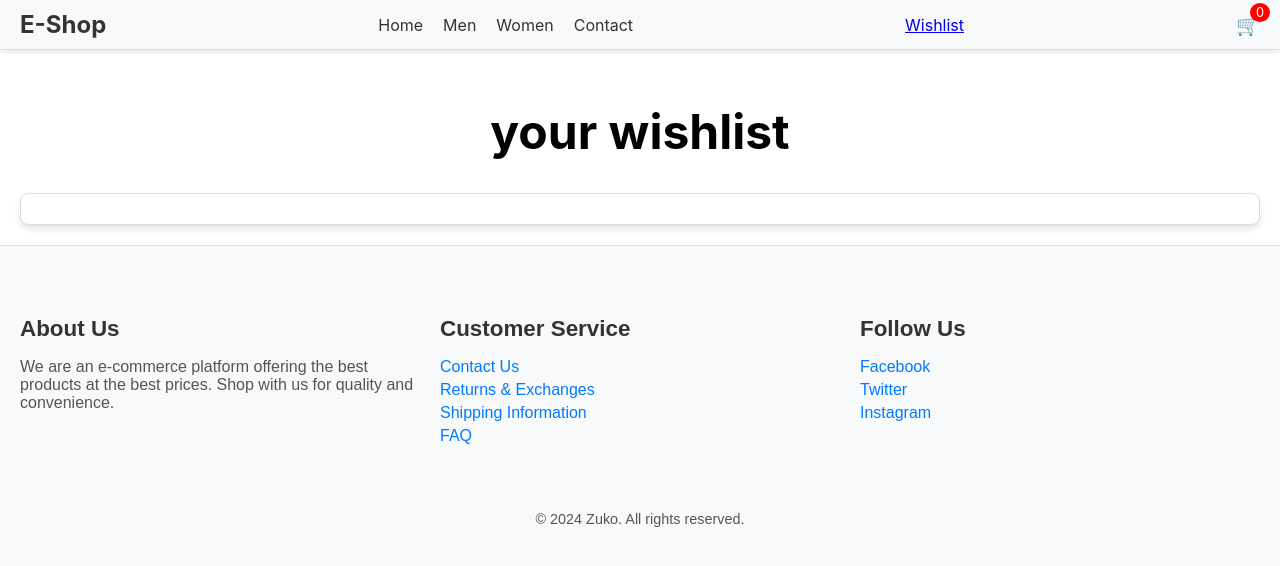
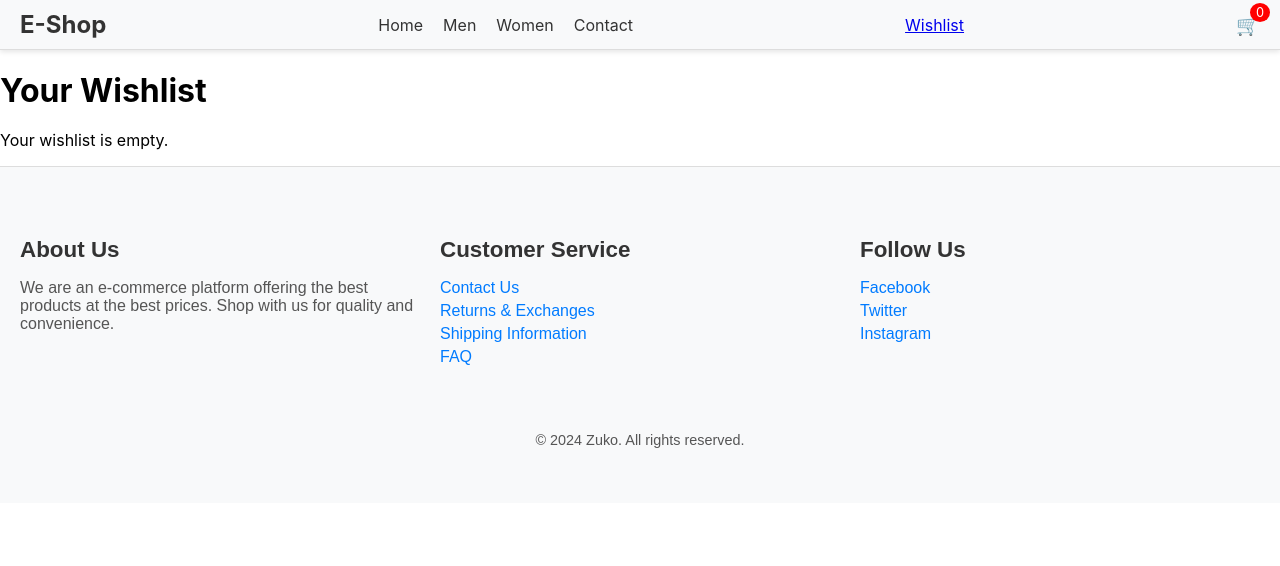
Before and after one commit to Merjina/Batch7, a React (Create React App) app in the folder e-commerce/: page /wishlist in a window 1280 px wide. Shown: the top 566 px of the page. Built offline with nearby package versions, Linux system fonts and the light colour scheme; the HTML template or start-up script is replaced by a standard one.

Commit message:
completed wishlist

```diff
--- a/e-commerce/src/components/Wishlist.jsx
+++ b/e-commerce/src/components/Wishlist.jsx
@@ -1,32 +1,32 @@
-import React, { useState } from 'react'
-import  '../styles/Wishlist.css';
-function Wishlist(wishliststate, setWishliststate) {
+import React from 'react';
+import '../styles/Wishlist.css';
 
-console.log(wishliststate)
+function Wishlist({ wishliststate }) { // Destructure wishliststate prop
   return (
-    <div className='wishlist-container'>
-      <h1>your wishlist</h1>
-      <div className='wishlist-card'>
-
-      </div>
-
-
-
-
+    <div className="wishlist-container">
+      <h1>Your Wishlist</h1>
+      {wishliststate.length === 0 ?
+        <p>Your wishlist is empty.</p>
+       : (
+        <div className="wishlist-grid">
+          {wishliststate.map((item) => (
+            <div key={item.id} className="wishlist-card">
+              <img src={item.image} alt={item.title} className="wishlist-image" />
+              <h2 className="wishlist-title">{item.title}</h2>
+              <p className="wishlist-price">Price: ${item.price.toFixed(2)}</p>
+              <p className="wishlist-category">Category: {item.category}</p>
+              <p className="wishlist-description">{item.description.length > 50
+    ? `${item.description.slice(0, 50)}...`
+    : item.description}</p>
+              <button className="wishlist-remove-button">
+                Remove from Wishlist
+              </button>
+            </div>
+          ))}
         </div>
-      )
-
-
-
-
-
-
-
-
-
-
-
-
+      )}
+    </div>
+  );
 }
 
-export default Wishlist
+export default Wishlist;
--- a/e-commerce/src/styles/Wishlist.css
+++ b/e-commerce/src/styles/Wishlist.css
@@ -1,12 +1,13 @@
-.wishlist-container {
+wishlist-container {
   padding: 20px;
   text-align: center;
 }
 
 .wishlist-container h1 {
-    font-size: 3rem;
-    margin-bottom: 25spx;
+  font-size: 2rem;
+  margin-bottom: 20px;
 }
+
 .wishlist-grid {
   display: grid;
   grid-template-columns: repeat(auto-fill, minmax(300px, 1fr));
@@ -14,18 +15,20 @@
   justify-content: center;
 }
 
-
 .wishlist-card {
   border: 1px solid #ddd;
   border-radius: 8px;
-    padding: 15px;
+  padding: 20px;
   background-color: #fff;
   text-align: left;
   box-shadow: 0 4px 6px rgba(0, 0, 0, 0.1);
+  display: flex;
+  flex-direction: column;
+  justify-content: space-between;
+  height: 100%;
 }
-
 .wishlist-image {
-    width: 100%;
+  width: 50%;
   height: auto;
   border-radius: 8px;
   margin-bottom: 10px;
@@ -39,7 +42,7 @@
 
 .wishlist-price {
   font-size: 1rem;
-    color:navy;
+  color: #007b5e;
   margin: 5px 0;
 }
 
@@ -50,9 +53,11 @@
 }
 
 .wishlist-description {
-    font-size: x-large;
+  font-size: 0.9rem;
   color: #777;
   margin: 10px 0;
+
+
 }
 
 .wishlist-remove-button {
@@ -69,4 +74,5 @@
 
 .wishlist-remove-button:hover {
   background-color: #e04344;
+  text-align: end;
 }
```
Lines whose indentation alone changed are shown as unchanged.
